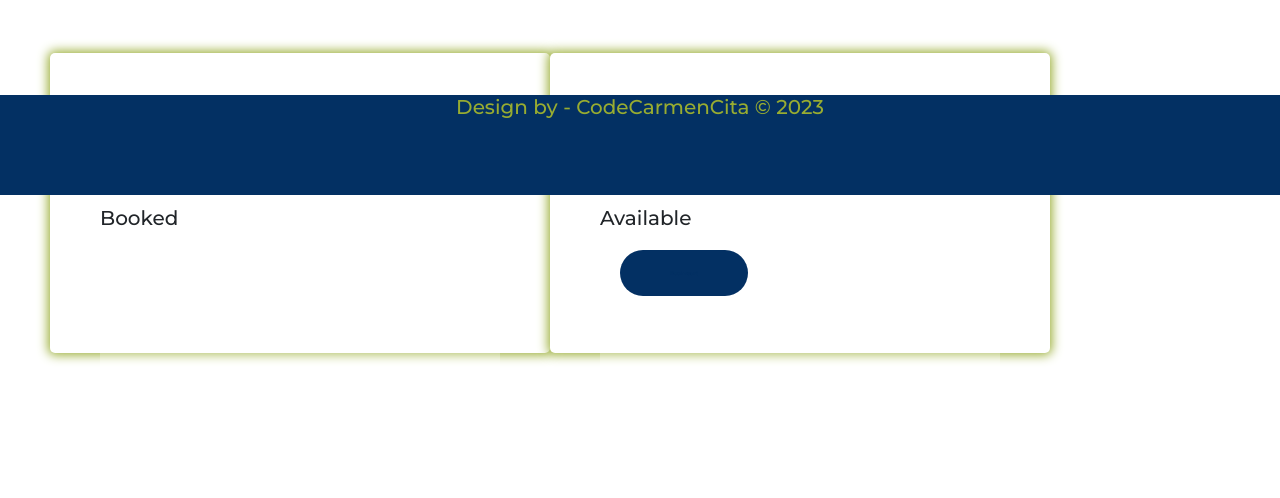
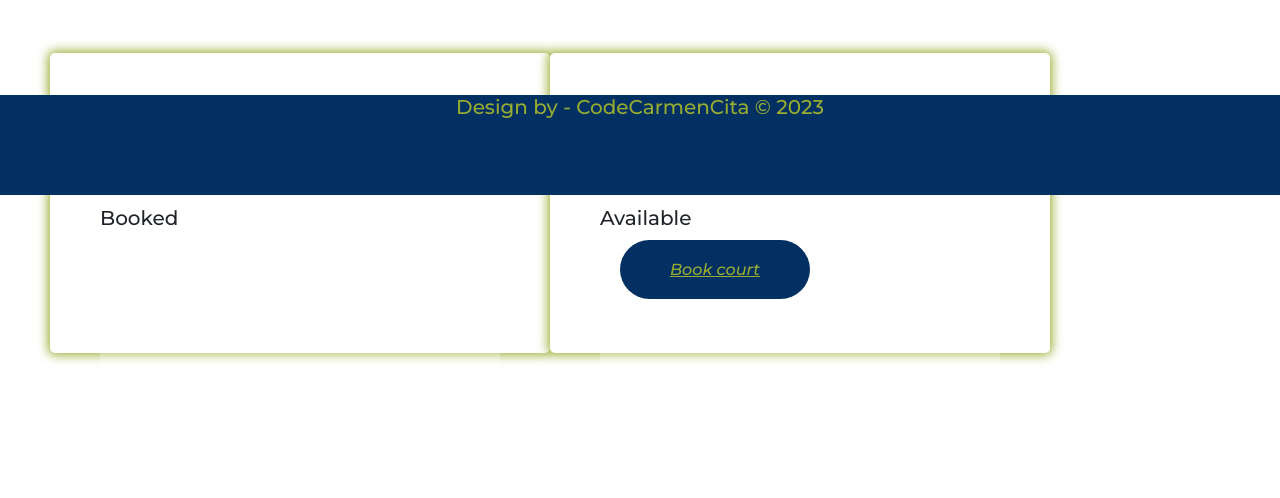
Before and after one commit to gillianroberts1/flask_project_tennis_club, a Flask app: page /courts in a window 1280 px wide. Shown: the part 605-1103 px from the top of the page. Run offline with Flask 3, Linux system fonts and the light colour scheme; a database or web service that is not in the repository returns one stand-in record (values such as "Sample title"); some libraries are stand-ins or nearby versions; some web fonts are replaced.

Commit message:
changes to court buttoms

```diff
--- a/static/css/styles.css
+++ b/static/css/styles.css
@@ -256,13 +256,13 @@ h1 {
 
 }
 
-.court a {
+/* .court a {
     color: #033063;
 }
 .court a:hover {
     color: #98ac31;
 
-}
+} */
 
 
 
--- a/templates/bookings/index.html
+++ b/templates/bookings/index.html
@@ -19,7 +19,7 @@
         <p>  Court No: {{ booking.court.court_no }} Member: {{booking.member.name}} </p>
          <p>
             <form action="bookings/{{ booking.id }}/delete" method="post">
-                <input class="delete-btn" type="submit" value="delete" />
+                <input class="edit-btn" type="submit" value="delete" />
             </form>
         </p>
 
--- a/templates/courts/index.html
+++ b/templates/courts/index.html
@@ -32,7 +32,7 @@
                 <p>Surface: {{ court.surface }} </p>
                 <p>Available</p>
                 {# <img src="/static/images/{{court.surface}}.jpg" /> #}
-                <a class='small-btn' href="/bookings/new">Book court</a>
+                <a class='edit-btn' href="/bookings/new">Book court</a>
             </div>
         </div>
     </div>
```
